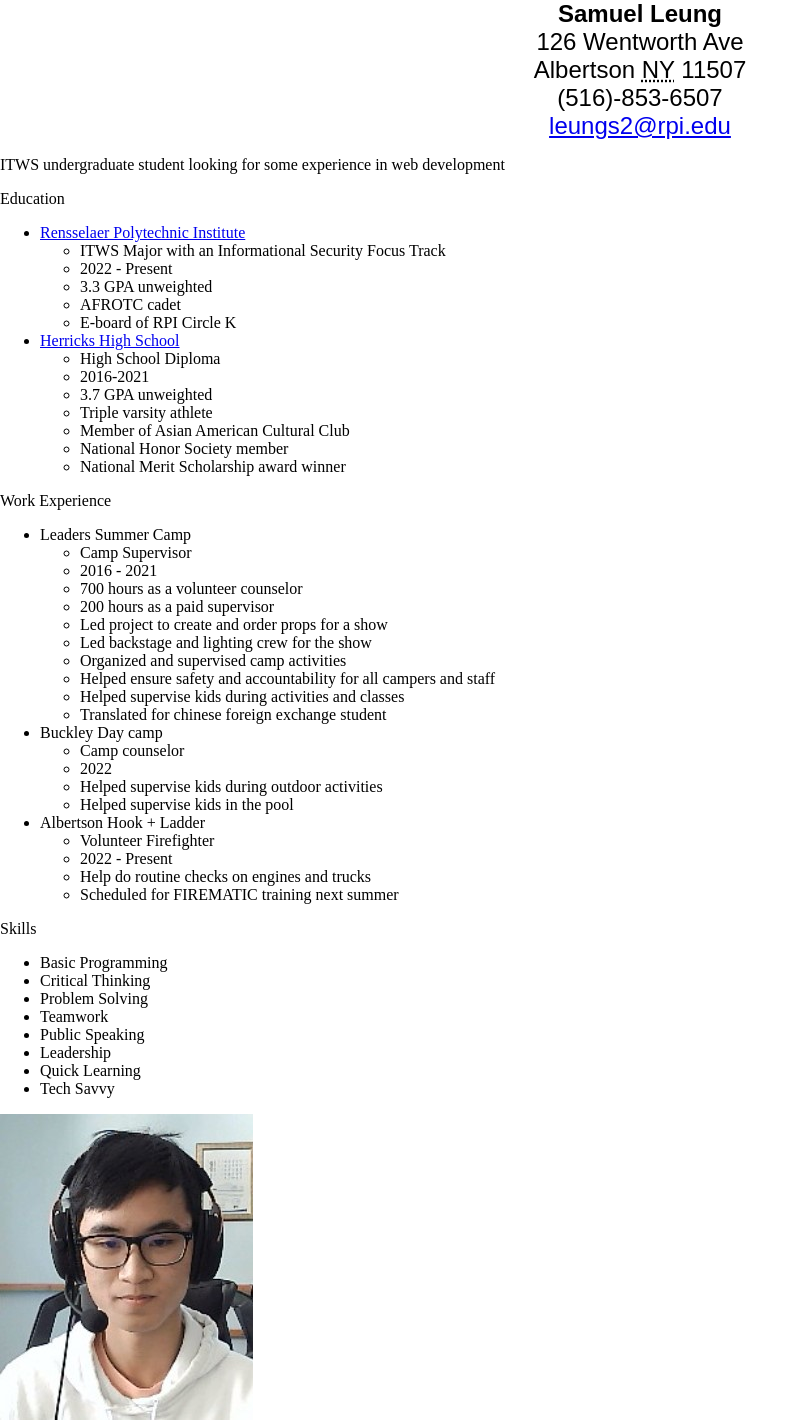
After one commit to RPI-ITWS/ITWS2110-F22-StealthDragons, a PHP site: page /resumes/leungs2.html in a window 1280 px wide. The commit adds this page. Shown: the whole page, without its empty margins (0-808 px from the left). Run offline with PHP 8.4, Linux system fonts and the light colour scheme.

Commit message:
fixed personal resume (#7)
pulled resume out of resources and relinked everything

```diff
--- /dev/null
+++ b/resumes/leungs2.html
@@ -0,0 +1,100 @@
+<!DOCTYPE html>
+<html lang="en-US">
+<head>
+    <title>
+        Samuel Leung
+    </title>
+    <meta http-equiv="Content-Type" content="text/html; charset=UTF-8"/>
+    <meta name="viewport" content="width-device-width, initial-scale-1" />
+    <link rel="stylesheet" type="text/css" href="../style.css" />
+</head>
+<body>
+    <div class="h-card leungs2">
+        <span class="p-name"><b>Samuel Leung</b></span>
+        <div class="p-street-address">126 Wentworth Ave</div>
+        <span class="locality">Albertson</span>
+        <abbr class="region" title="New York">NY</abbr>
+        <span class="p-postal-code">11507</span>
+        <br />
+        <div class="p-tel">(516)-853-6507</div>
+        <a class="u-email" href="mailto:leungs2@rpi.edu">leungs2@rpi.edu</a>
+    </div>
+    <p>
+        ITWS undergraduate student looking for some experience in web development
+    </p>
+    <p>Education</p>
+    <ul>
+        <li>
+            <a href="https://rpi.edu/">Rensselaer Polytechnic Institute </a>
+            <ul>
+                <li>ITWS Major with an Informational Security Focus Track</li>
+                <li>2022 - Present</li>
+                <li>3.3 GPA unweighted</li>
+                <li>AFROTC cadet</li>
+                <li>E-board of RPI Circle K</li>
+            </ul>
+        </li>
+        <li>
+            <a href="https://www.herricks.org/Domain/136">Herricks High School</a>
+            <ul>
+                <li>High School Diploma</li>
+                <li>2016-2021</li>
+                <li>3.7 GPA unweighted</li>
+                <li>Triple varsity athlete</li>
+                <li>Member of Asian American Cultural Club</li>
+                <li>National Honor Society member</li>
+                <li>National Merit Scholarship award winner</li>
+            </ul>
+        </li>
+    </ul>
+    <p>Work Experience</p>
+    <ul>
+        <li>
+            Leaders Summer Camp
+            <ul>
+                <li>Camp Supervisor</li>
+                <li>2016 - 2021</li>
+                <li>700 hours as a volunteer counselor</li>
+                <li>200 hours as a paid supervisor</li>
+                <li>Led project to create and order props for a show</li>
+                <li>Led backstage and lighting crew for the show</li>
+                <li>Organized and supervised camp activities</li>
+                <li>Helped ensure safety and accountability for all campers and staff</li>
+                <li>Helped supervise kids during activities and classes</li>
+                <li>Translated for chinese foreign exchange student</li>
+            </ul>
+        </li>
+        <li>
+            Buckley Day camp
+            <ul>
+                <li>Camp counselor</li>
+                <li>2022</li>
+                <li>Helped supervise kids during outdoor activities</li>
+                <li>Helped supervise kids in the pool</li>
+            </ul>
+        </li>
+        <li>
+            Albertson Hook + Ladder
+            <ul>
+                <li>Volunteer Firefighter</li>
+                <li>2022 - Present</li>
+                <li>Help do routine checks on engines and trucks</li>
+                <li>Scheduled for FIREMATIC training next summer</li>
+            </ul>
+        </li>
+    </ul>
+    <p>Skills</p>
+    <ul>
+        <li>Basic Programming</li>
+        <li>Critical Thinking</li>
+        <li>Problem Solving</li>
+        <li>Teamwork</li>
+        <li>Public Speaking</li>
+        <li>Leadership</li>
+        <li>Quick Learning</li>
+        <li>Tech Savvy</li>
+    </ul>
+    <img src="../resources/samzoompic.jpg"
+         alt="Samuel Leung" />
+</body>
+</html>
--- a/style.css
+++ b/style.css
@@ -298,6 +298,8 @@ body {
   width: 25%;
 }
 
-leungs2-title {
-  font: "--title-";
+.leungs2 {
+  font-family: var(--title-font);
+  font-size: var(--fs-head);
   text-align: center;
+}
```
Also changed, not shown: resumes/thuloa.html (renamed from resources/resumes/thuloa.html).
